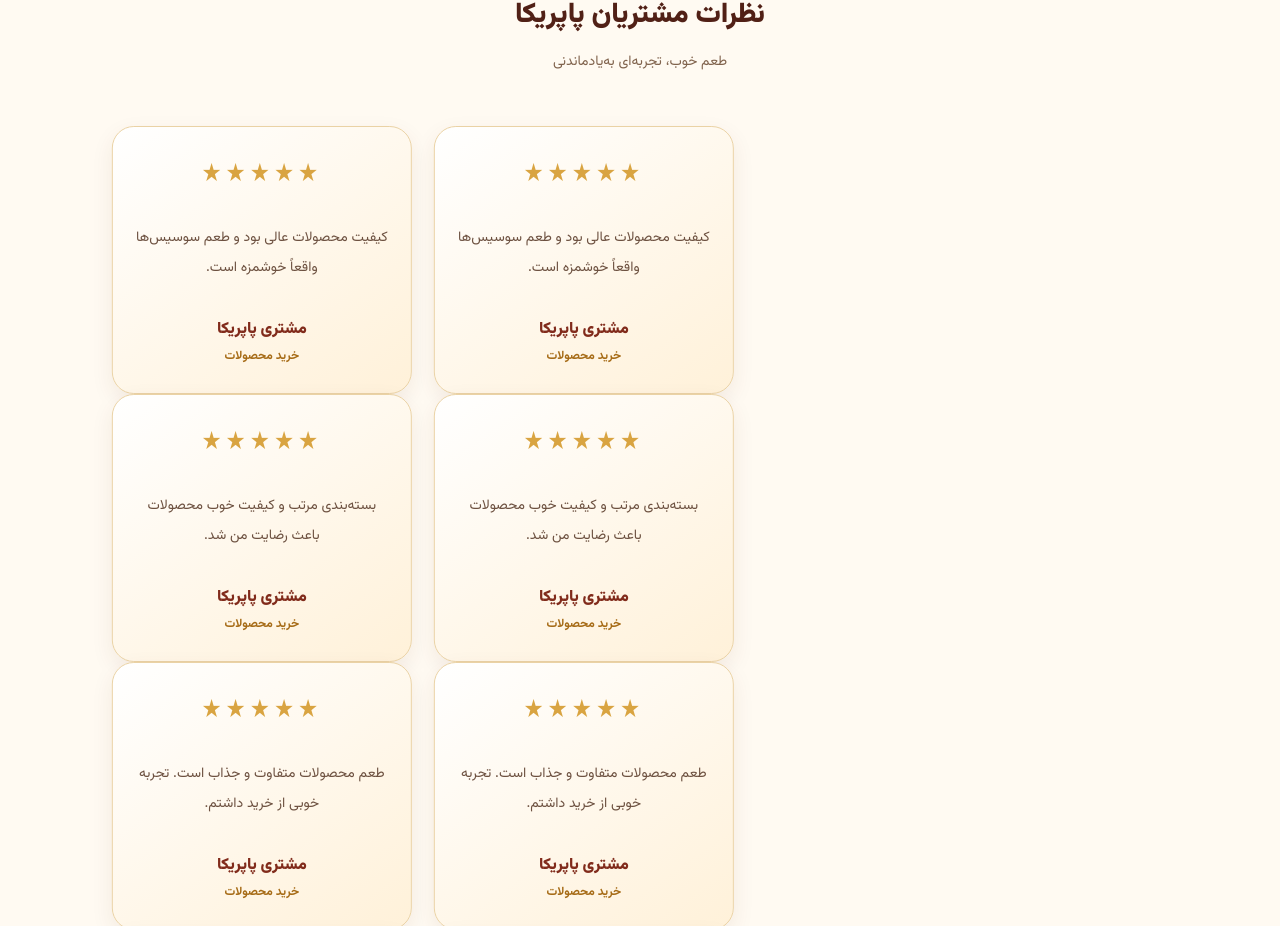
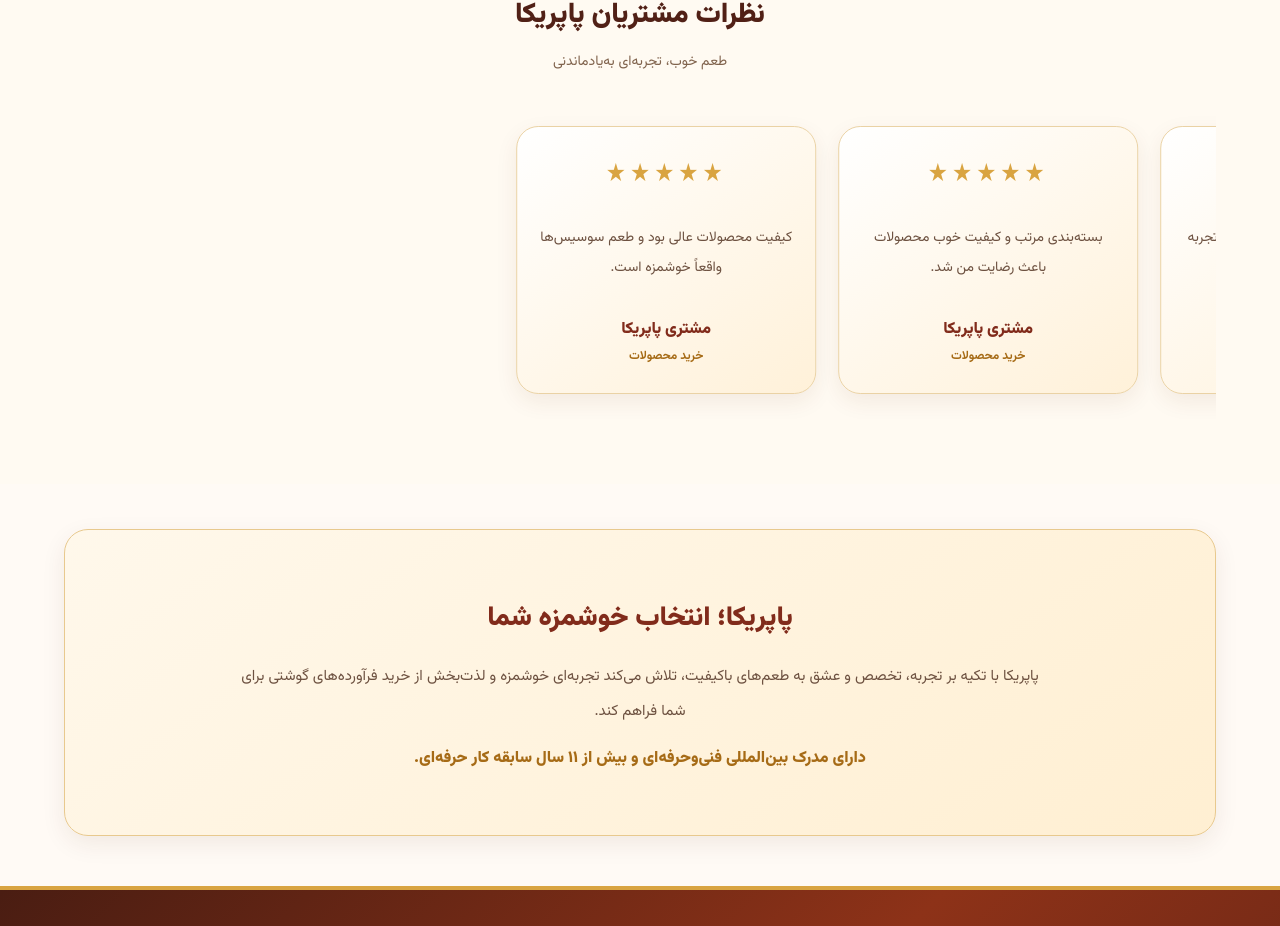
Before and after one commit to romistay/paprika-store, a React (Vite) app: page / in a window 1280 px wide. Shown: the part 2476-3402 px from the top of the page. Built offline with nearby package versions, Linux system fonts and the light colour scheme.

Commit message:
Update index.css

```diff
--- a/src/index.css
+++ b/src/index.css
@@ -1878,15 +1878,23 @@ background: url("/paprika-store/Paprika%20Deli%20Feast%20Advertisement%281%29.pn
   padding: 15px 0 25px;
 }
 
+
 .reviews-track {
   display: flex;
   width: max-content;
-  gap: 22px;
+  gap: 0;
   animation: reviews-scroll 45s linear infinite;
 }
 
 .reviews-track:hover {
   animation-play-state: paused;
+}
+
+.reviews-group {
+  display: flex;
+  flex: none;
+  gap: 22px;
+  padding-right: 22px;
 }
 
 .reviews-track .review-card {
@@ -1900,6 +1908,7 @@ background: url("/paprika-store/Paprika%20Deli%20Feast%20Advertisement%281%29.pn
 }
 
 
+
 @keyframes reviews-scroll {
   from {
     transform: translateX(0);
```
